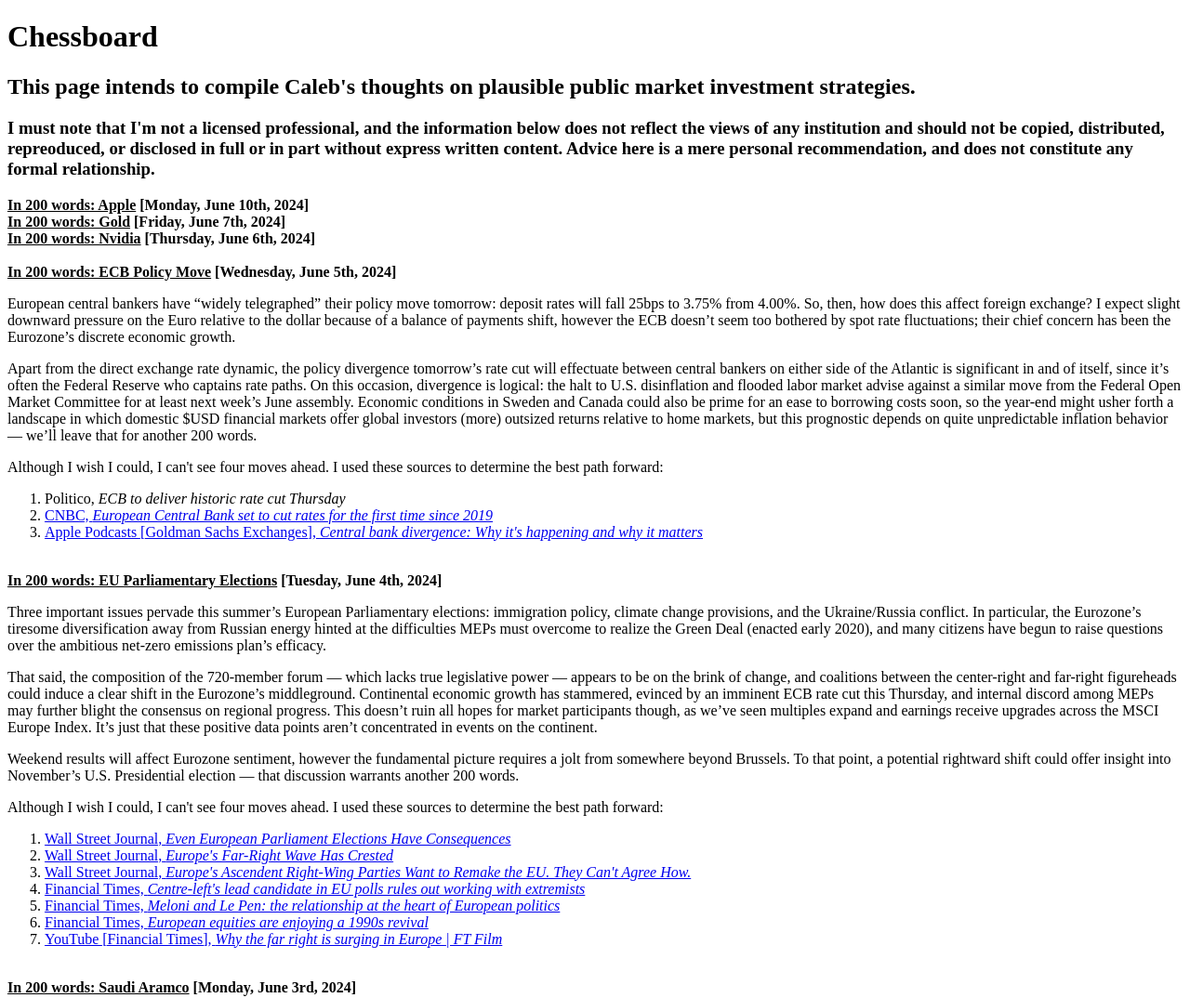
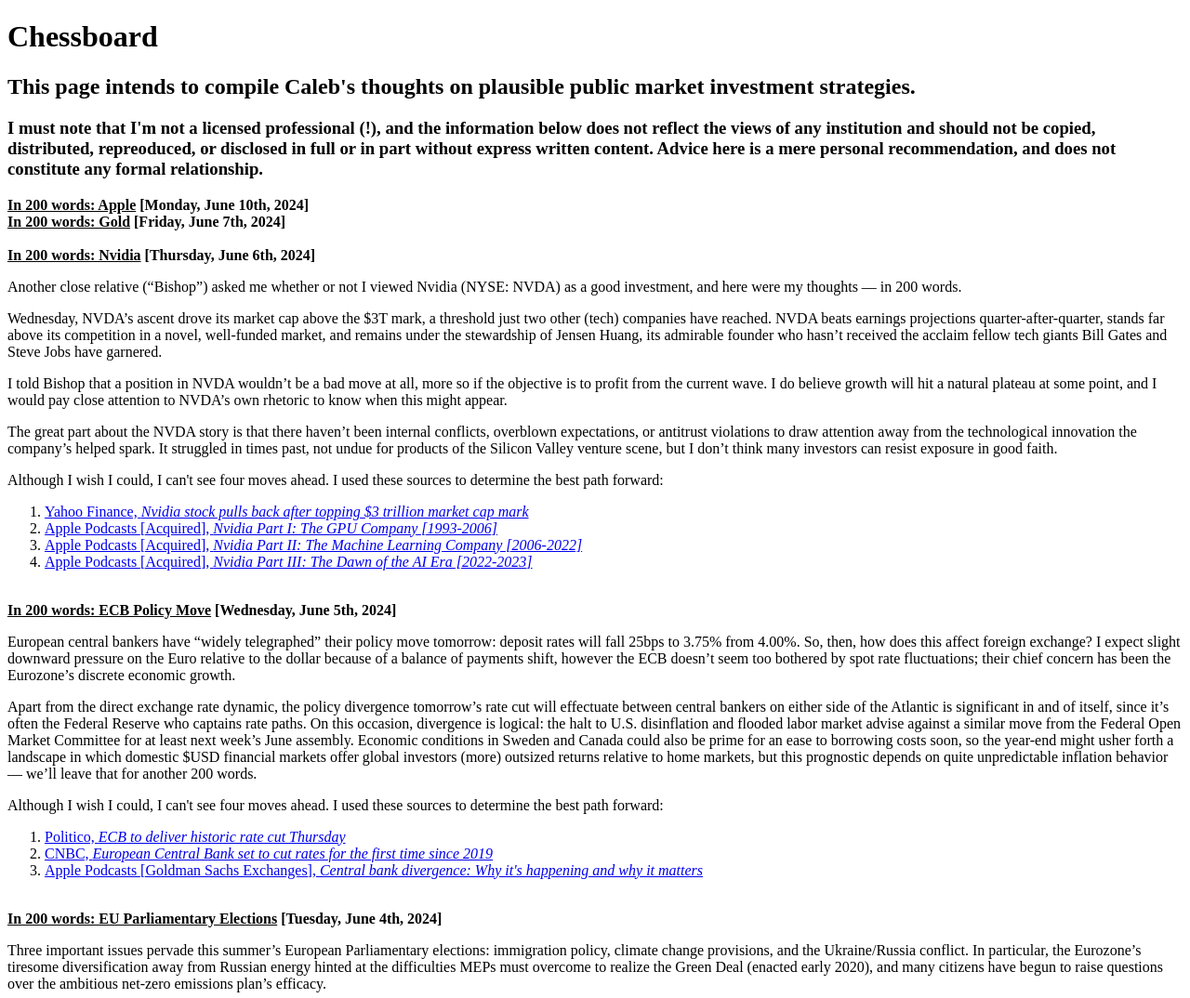
Before and after one commit to calebkashes/site, a plain HTML site: page chessboard.html in a window 1280 px wide. Shown: the top 1074 px of the page at 93% size. Drawn offline with Linux system fonts and the light colour scheme.

Commit message:
Wednesday, June 12th

```diff
--- a/chessboard.html
+++ b/chessboard.html
@@ -18,11 +18,42 @@
         </h2>
 
         <h3>
-            I must note that I'm not a licensed professional, and the information below does not reflect the views of any institution and should not be copied, distributed, repreoduced, or disclosed in full or in part without express written content.  Advice here is a mere personal recommendation, and does not constitute any formal relationship.
+            I must note that I'm not a licensed professional (!), and the information below does not reflect the views of any institution and should not be copied, distributed, repreoduced, or disclosed in full or in part without express written content.  Advice here is a mere personal recommendation, and does not constitute any formal relationship.
         </h3>
         <b> <u> In 200 words: Apple</u> [Monday, June 10th, 2024] </b> <br>
         <b> <u> In 200 words: Gold</u> [Friday, June 7th, 2024] </b> <br>
-        <b> <u> In 200 words: Nvidia</u> [Thursday, June 6th, 2024] </b> <br>
+        <br> <b> <u> In 200 words: Nvidia</u> [Thursday, June 6th, 2024] </b> <br>
+
+        <p>
+
+            Another close relative (“Bishop”) asked me whether or not I viewed Nvidia (NYSE: NVDA) as a good investment, and here were my thoughts — in 200 words.
+        </p>
+
+        <p>
+
+            Wednesday, NVDA’s ascent drove its market cap above the $3T mark, a threshold just two other (tech) companies have reached. NVDA beats earnings projections quarter-after-quarter, stands far above its competition in a novel, well-funded market, and remains under the stewardship of Jensen Huang, its admirable founder who hasn’t received the acclaim fellow tech giants Bill Gates and Steve Jobs have garnered.
+        </p>
+
+        <p>
+
+            I told Bishop that a position in NVDA wouldn’t be a bad move at all, more so if the objective is to profit from the current wave. I do believe growth will hit a natural plateau at some point, and I would pay close attention to NVDA’s own rhetoric to know when this might appear.
+        </p>
+
+        <p>
+
+            The great part about the NVDA story is that there haven’t been internal conflicts, overblown expectations, or antitrust violations to draw attention away from the technological innovation the company’s helped spark. It struggled in times past, not undue for products of the Silicon Valley venture scene, but I don’t think many investors can resist exposure in good faith.
+        </p>
+
+        <p>
+            Although I wish I could, I can't see four moves ahead. I used these sources to determine the best path forward:
+            <ol>
+                <li> <a href="https://finance.yahoo.com/news/nvidia-stock-pulls-back-after-topping-3-trillion-market-cap-mark-141014695.html"> Yahoo Finance, <i> Nvidia stock pulls back after topping $3 trillion market cap mark</i> </a> </li>
+                <li> <a href="https://podcasts.apple.com/us/podcast/nvidia-part-i-the-gpu-company-1993-2006/id1050462261?i=1000606224351"> Apple Podcasts [Acquired], <i> Nvidia Part I: The GPU Company [1993-2006]</i> </a> </li>
+                <li> <a href="https://podcasts.apple.com/us/podcast/nvidia-part-ii-the-machine-learning-company-2006-2022/id1050462261?i=1000606224474"> Apple Podcasts [Acquired], <i> Nvidia Part II: The Machine Learning Company [2006-2022]</i> </a> </li>
+                <li> <a href="https://podcasts.apple.com/us/podcast/nvidia-part-iii-the-dawn-of-the-ai-era-2022-2023/id1050462261?i=1000626913736"> Apple Podcasts [Acquired], <i> Nvidia Part III: The Dawn of the AI Era [2022-2023]</i></a> </li>
+            </ol>
+        </p>
+
         <br> <b> <u> In 200 words: ECB Policy Move</u> [Wednesday, June 5th, 2024] </b> <br>
 
         <p>
@@ -39,7 +70,7 @@
 
             Although I wish I could, I can't see four moves ahead. I used these sources to determine the best path forward:
             <ol>
-                <li> <a href="https://www.politico.eu/article/european-central-bank-historic-rate-cut-christine-lagarde/"></a> Politico, <i> ECB to deliver historic rate cut Thursday</i> </li>
+                <li> <a href="https://www.politico.eu/article/european-central-bank-historic-rate-cut-christine-lagarde/"> Politico, <i> ECB to deliver historic rate cut Thursday</i> </a> </li>
                 <li> <a href="https://www.cnbc.com/2024/06/05/european-central-bank-set-to-cut-rates-for-the-first-time-since-2019.html"> CNBC, <i> European Central Bank set to cut rates for the first time since 2019</i> </a> </li>
                 <li> <a href="https://podcasts.apple.com/us/podcast/central-bank-divergence-why-its-happening-and-why-it/id948913991?i=1000657749687"> Apple Podcasts [Goldman Sachs Exchanges], <i> Central bank divergence: Why it's happening and why it matters</i> </a> </li>
             </ol>
```
